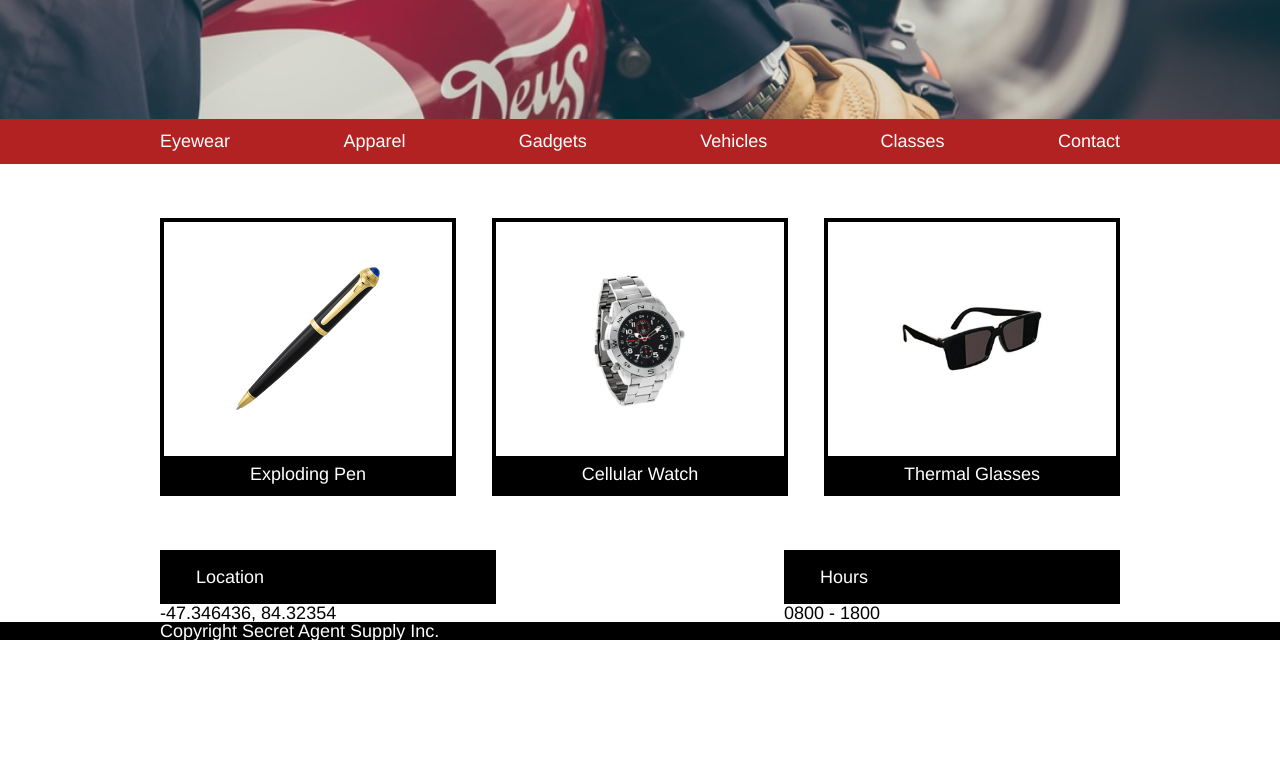
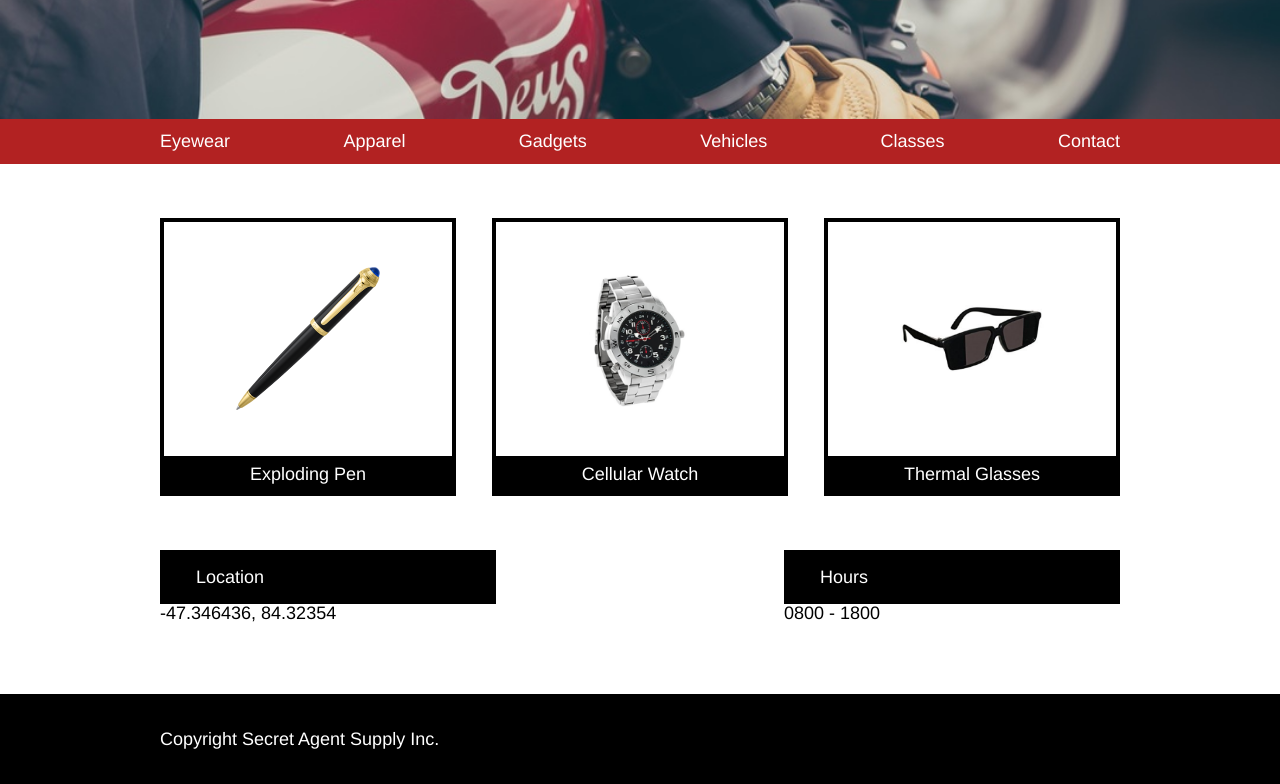
Before and after one commit to awjdthornton/SecretAgent, a plain HTML site: page index.html in a window 1280 px wide. Shown: the part 382-1166 px from the top of the page. Before the commit the page ends 1023 px from the top, so only its background shows below. Drawn offline with Linux system fonts and the light colour scheme.

Commit message:
finishing up base layout for normal size screen

```diff
--- a/resources/style.css
+++ b/resources/style.css
@@ -116,3 +116,8 @@ nav ul {
 .info span {
   display:block;
 }
+
+footer {
+  margin-top: 4rem;
+  padding: 2rem 0;
+}
```
